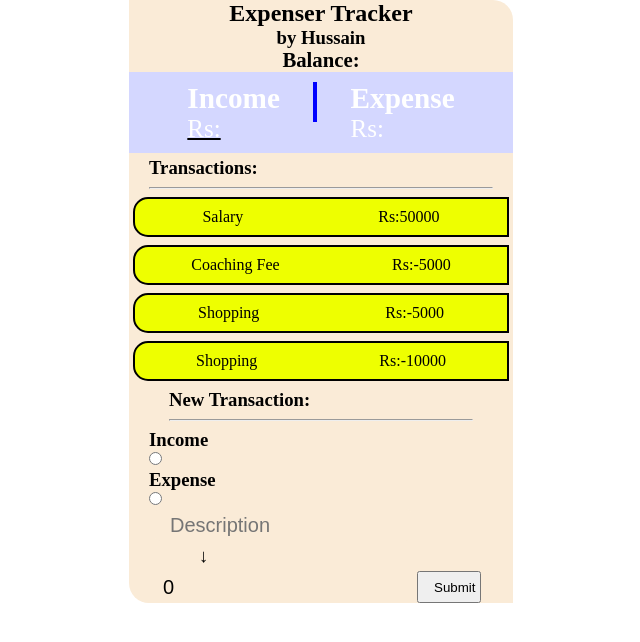
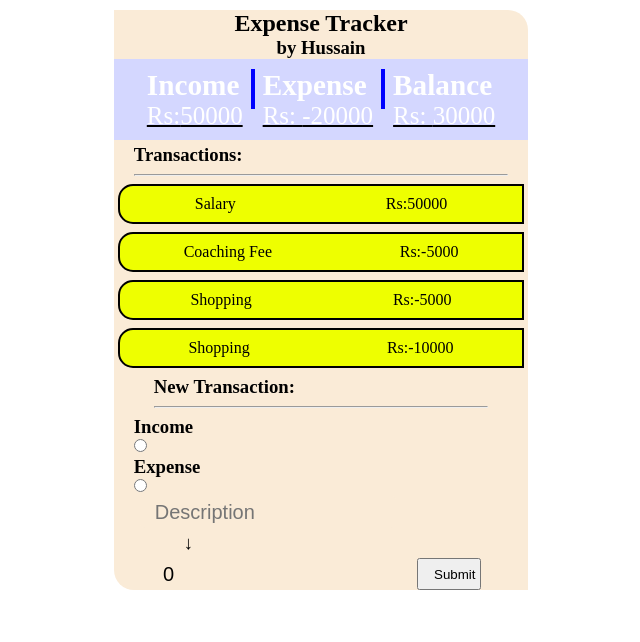
Before and after one commit to hussainmurtaza786/Expense-Tracker, a React (Create React App) app: page / in a window 1280 px wide. Shown: the top 642 px of the page, without its empty margins (319-959 px from the left). Built offline with nearby package versions, Linux system fonts and the light colour scheme.

Commit message:
minor changes left

```diff
--- a/src/Component/Container.js
+++ b/src/Component/Container.js
@@ -10,7 +10,11 @@ const transactionData = [
   { desc: "Shopping", amount: -5000 },
   { desc: "Shopping", amount: -10000 },
 ]
-const expense = [
+
+
+
+
+const finflowdata = [
   {
     income: "50000",
     expense: "20000"
@@ -20,6 +24,13 @@ const expense = [
 function Container() {
   const [transactions, setTransaction] = useState(transactionData);
 
+  const [finflow, setFinFlow] = useState();
+
+  const addnewfinflow = (income, expense) => {
+    const newfinflow = { income: income, expense: expense }
+    finflow.push(newfinflow)
+    setFinFlow([...finflow])
+  }
 
   const addNewTransaction = (desc, amount) => {
     const newTrans = { desc: desc, amount: amount }
@@ -32,8 +43,8 @@ function Container() {
   return (
     <div id="container" >
       {/* <button onClick={() => { addNewTransaction("Shopping", -1000) }} >Add New txn</button> */}
-      <Header />
-      <Expense addNewTransaction={addNewTransaction} />
+      <Header transactions={transactions} />
+      <Expense transactions={transactions} />
       <Transaction transactions={transactions} />
       <NewTransaction addNewTransaction={addNewTransaction} />
 
--- a/src/Component/Expense.js
+++ b/src/Component/Expense.js
@@ -1,17 +1,61 @@
 import React from 'react'
 
-function Expense() {
+function Expense({ transactions }) {
+  let expanse = 0;
+  let income = 0;
+  const amounts = transactions.map(tx => tx.amount)
+
+
+  transactions.forEach((tx) => {
+    if (tx.amount > 0) {
+      income += tx.amount;
+    } else {
+      expanse += tx.amount;
+    }
+  });
+
+  console.log(income, expanse)
+  const balance = income + expanse;
+
+  //   console.log(transactions)
+  //    income = transactions.map(tx => {
+  //     if (tx.amount>0){
+  //       // alert("postive amount")
+
+
+  //     }else{
+  //       // alert("Negative amount ")
+  //       transactions.forEach(item => {
+  //         expanse+= item.amount
+  //        })
+  //     }
+  // })
+  // console.log(income)
+
+  //  l et income = 0;
+  //   let expanse = 0;
+
+
+
   return (
     <div id="income-expense">
 
+
       <div className="income text">
         <h3 >Income</h3>
-            <p id="rs-inex">Rs:{} </p>
+
+        <p id="rs-inex">Rs:{income}  </p>
       </div>
-        <hr style={{border:'2px solid blue', height:'40px'}}/>
+      <hr style={{ border: '2px solid blue', height: '40px' }} />
       <div className="expense text">
         <h3>Expense</h3>
-           <p className="rs-inex">Rs: </p>
+        <p id="rs-inex">Rs: {expanse} </p>
+      </div>
+      <hr style={{ border: '2px solid blue', height: '40px' }} />
+
+      <div className="expense text">
+        <h3>Balance</h3>
+        <p id="rs-inex">Rs: {balance} </p>
       </div>
 
 
--- a/src/Component/Header.js
+++ b/src/Component/Header.js
@@ -1,23 +1,21 @@
 import { toBeInTheDocument } from '@testing-library/jest-dom/matchers'
 import React, { useState } from 'react'
 
-function Header({ addNewTransaction }) {
-
+function Header({ transactions }) {
+    const amounts = transactions.map(tx => tx.amount)
+console.log(amounts)
+// Total=
 
     return (
         <div className="header">
             <h2 className="center">
-                Expenser Tracker
+                Expense Tracker
             </h2>
             <h3 className="center">
                 by Hussain
             </h3>
-            <span className="balance font-size center">
-                <h5> Balance: </h5>
-            </span>
-            <span className="Rs font-size center">
 
-            </span>
+
         </div>
     )
 }
--- a/src/Component/NewTransaction.js
+++ b/src/Component/NewTransaction.js
@@ -6,25 +6,35 @@ function NewTransaction({ addNewTransaction, radioBtn }) {
   const [income, setIncome] = useState(0);
   const [desc, setDesc] = useState("")
   const [transactionType, setTransactionType] = useState("")
-  // const [radio1, setRadio1] = useState('')
 
   const StoreValue = () => {
-    if (transactionType === "") {
+    if (!["income", "expanse"].includes(transactionType)) {
       alert('Please select a transaction type');
-      return;
+      // return;
     }
-    if (income === '' || income == '0' || desc === "") {
+    else if (income === '' || income == '0' || desc === "") {
       alert('Please enter some Amount and Description value')
     } else {
-      addNewTransaction(String(desc), Number(income))
-      setIncome(0);
-      setDesc('');
-      setTransactionType('');
+      if (transactionType === 'income') {
+        addNewTransaction(desc, Number(income))
+        setTimeout(() => {
+
+          setIncome(0);
+          setDesc('');
+          setTransactionType('');
+        }, 3000);
+      }
+      else if (transactionType === 'expanse') {
+        addNewTransaction(desc, -Number(income))
+        setTimeout(() => {
+
+          setIncome(0);
+          setDesc('');
+          setTransactionType('');
+        }, 3000);
+      }
     }
 
-    if(income<0){
-
-    }
 
   }
 
--- a/src/index.css
+++ b/src/index.css
@@ -13,8 +13,8 @@ body {
 }
 
 #tracker-main {
-  /* margin-top: 40px; */
-  width: 30vw;
+  margin-top: 10px;
+  /* width: 0vw; */
   background-color: antiquewhite;
   border-top-right-radius: 20px;
   border-bottom-left-radius: 20px;
@@ -29,7 +29,7 @@ body {
 #container {
 
   /* width: 50%; */
-  height: 100%;
+  /* height: 100%; */
 }
 
 .font-size {
@@ -37,8 +37,8 @@ body {
 }
 
 #income-expense {
-  /* border: 2px solid red; */
-  width: 100%;
+  /* order: 2px solid red; */
+  /* width: 100%; */
   display: flex;
   padding: 10px 25px;
   justify-content: space-evenly;
```
Lines whose indentation alone changed are shown as unchanged.
